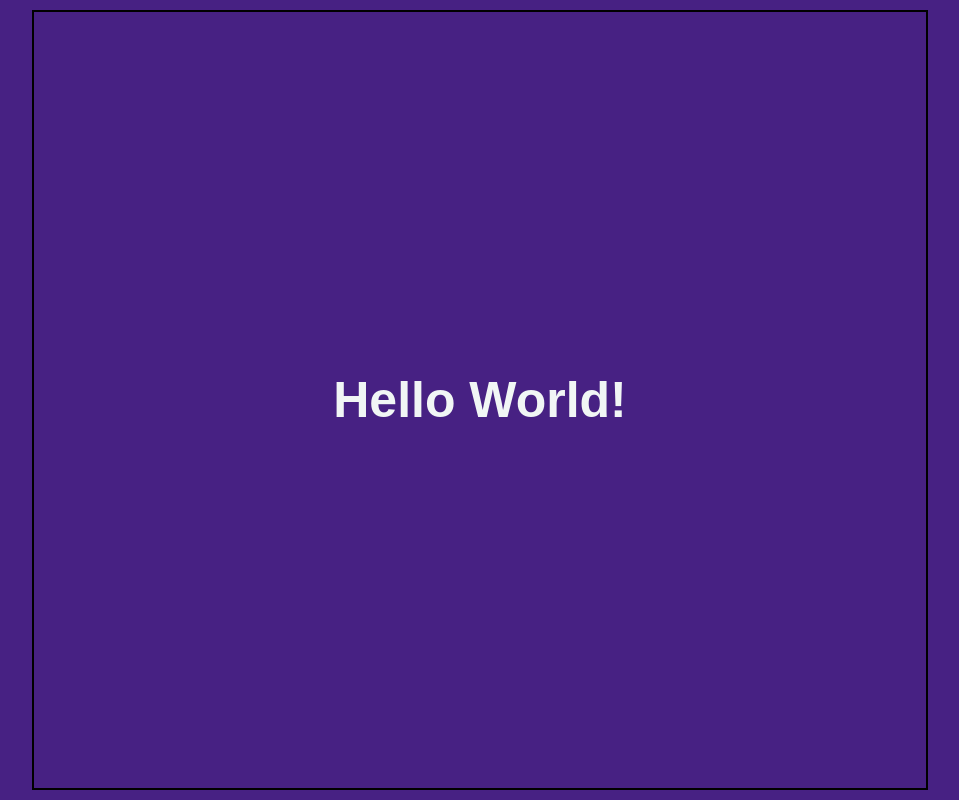
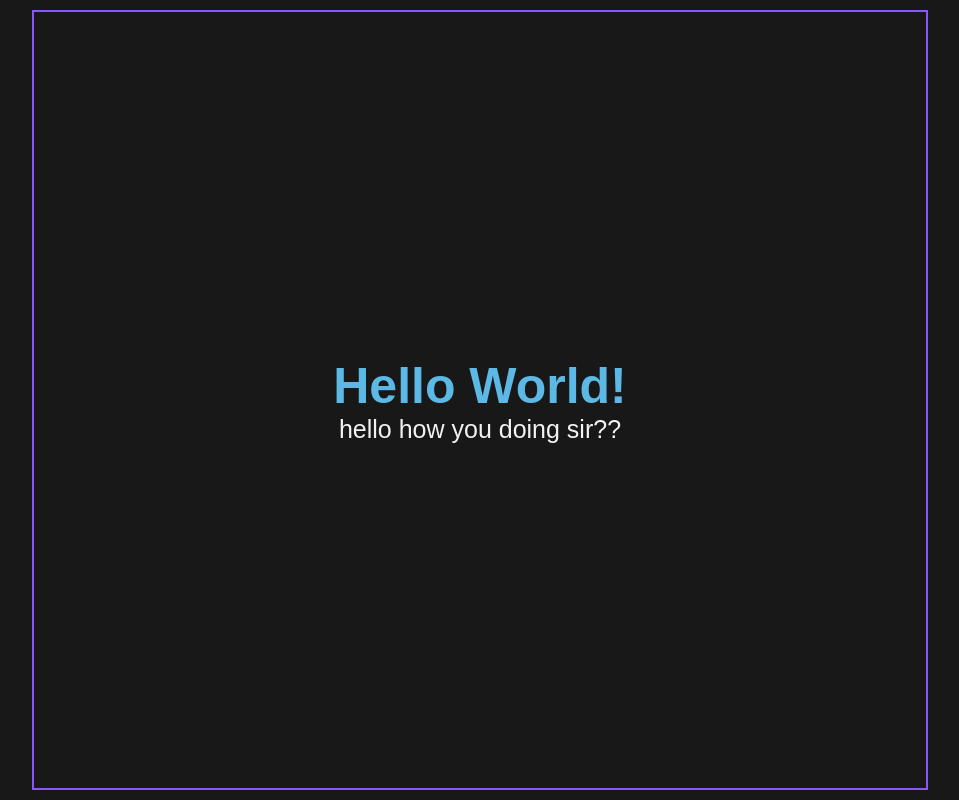
Before and after one commit to anmoljhamb/portfolio, a React (Create React App) app: page / in a window 1280 px wide. Shown: the whole page, without its empty margins (160-1119 px from the left). Built offline with nearby package versions, Linux system fonts and the light colour scheme; a web font is replaced by a local one.

Commit message:
HashLoader implemented

```diff
--- a/package.json
+++ b/package.json
@@ -10,6 +10,7 @@
     "react-dom": "^18.2.0",
     "react-router-dom": "^6.6.1",
     "react-scripts": "5.0.1",
+    "react-spinners": "^0.13.7",
     "sass": "^1.57.1",
     "web-vitals": "^2.1.4"
   },
--- a/src/App.jsx
+++ b/src/App.jsx
@@ -1,4 +1,7 @@
 import "./App.scss";
+import { useEffect, useState } from "react";
+import Loader from "./components/common/Loader";
+import { About } from "./containers";
 
 function App() {
     /**
@@ -15,10 +18,23 @@ function App() {
      *
      */
 
+    let [loading, setLoading] = useState(true);
+    useEffect(() => {
+        setTimeout(() => {
+            setLoading(false);
+        }, 3000);
+    }, []);
+
     return (
-        <section className="flex_c">
-            <h1>Hello World!</h1>
-        </section>
+        <>
+            <section className="flex_c">
+                {loading ? (
+                    <Loader loading={loading}></Loader>
+                ) : (
+                    <About></About>
+                )}
+            </section>
+        </>
     );
 }
 
--- /dev/null
+++ b/src/components/common/Loader.jsx
@@ -0,0 +1,8 @@
+import React from "react";
+import HashLoader from "react-spinners/HashLoader";
+
+const Loader = ({ loading }) => {
+    return <HashLoader size={150} color="#8758ff" loading={loading} />;
+};
+
+export default Loader;
--- /dev/null
+++ b/src/containers/About/About.jsx
@@ -0,0 +1,13 @@
+import React from "react";
+import "./About.scss";
+
+const AboutPage = () => {
+    return (
+        <>
+            <h1>Hello World!</h1>
+            <p>hello how you doing sir??</p>
+        </>
+    );
+};
+
+export default AboutPage;
--- /dev/null
+++ b/src/containers/index.js
@@ -0,0 +1 @@
+export { default as About } from "./About/About";
--- a/src/index.scss
+++ b/src/index.scss
@@ -1,9 +1,9 @@
 @import url("https://fonts.googleapis.com/css2?family=Andika:ital,wght@0,400;0,700;1,400;1,700&display=swap");
 
-$color1: #472183;
-$color2: #4b56d2;
-$color3: #82c3ec;
-$color4: #f1f6f5;
+$color1: #181818;
+$color2: #8758ff;
+$color3: #5cb8e4;
+$color4: #f2f2f2;
 $default_font: 2.5rem;
 
 html {
@@ -23,7 +23,7 @@ html {
 
 h1 {
     font-size: $default_font * 2;
-    color: $color4;
+    color: $color3;
 }
 
 #root {
@@ -54,5 +54,5 @@ section {
     flex-direction: column;
     padding: 1rem;
     width: 70%;
-    border: 0.2rem solid black;
+    border: 0.2rem solid $color2;
 }
```
Also changed, not shown: src/containers/About/About.scss (added), 1 other file (tests, documents, lock files or other folders).
